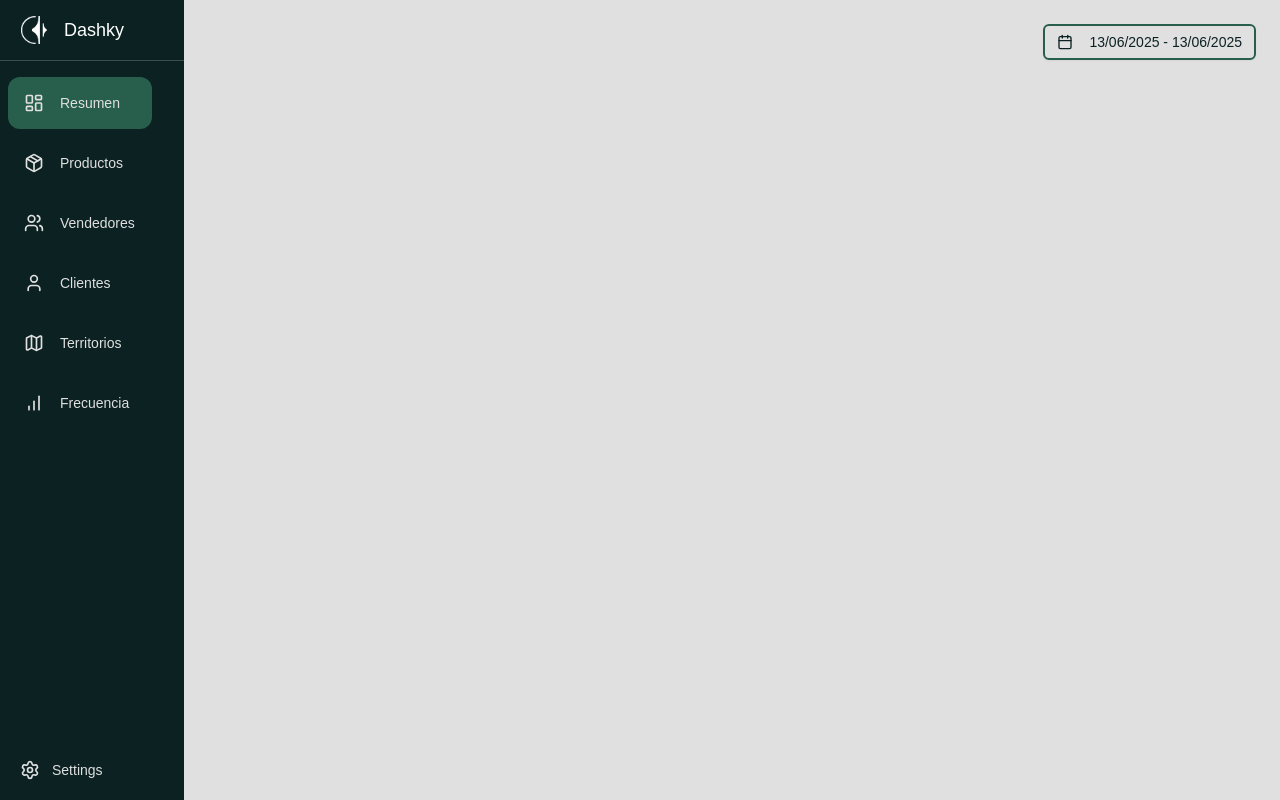
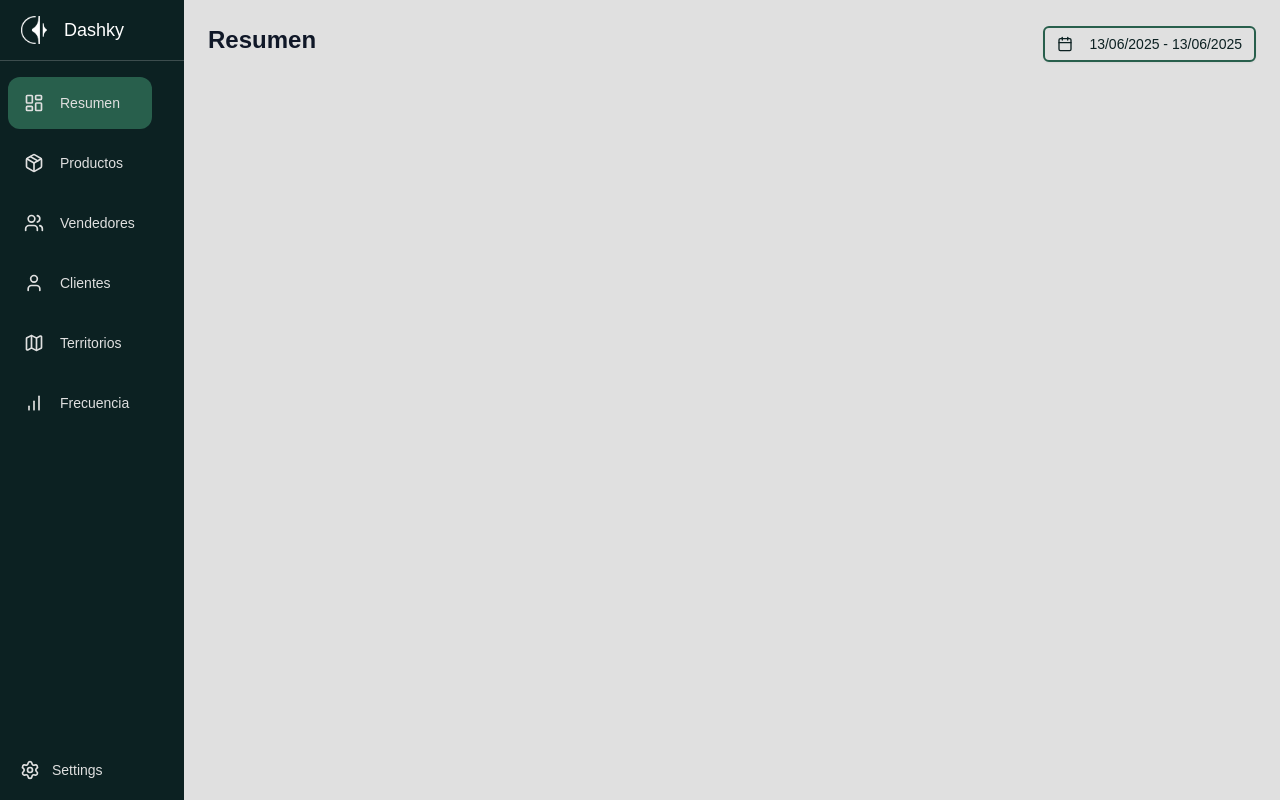
Before and after one commit to AlexanderValencia21/Dashky, a Next.js app: page /dashboard in a window 1280 px wide. Built offline with nearby package versions, Linux system fonts and the light colour scheme; sample sign-in values are in the browser's storage.

Commit message:
adding styles to login and resume title

```diff
--- a/app/dashboard/layout.tsx
+++ b/app/dashboard/layout.tsx
@@ -19,9 +19,9 @@ export default function DashboardLayout({
         <main className={clsx(
           "min-h-screen bg-corporate-white w-full transition-all duration-300",
           {
-            "ml-18": mobileOpen,
+            "ml-16": mobileOpen,
           },
-          "md:ml-48"
+          "md:ml-46"
         )}>
           <div className="p-4 sm:p-6">{children}</div>
         </main>
--- a/app/dashboard/page.tsx
+++ b/app/dashboard/page.tsx
@@ -8,8 +8,13 @@ export default function DashboardPage() {
   }
 
   return (
-    <div className=" flex justify-center w-full md:justify-end ">
+    <div className="w-full flex flex-col md:flex-row md:justify-between items-center md:items-center ">
+    <h1 className="text-2xl font-bold font-raleway mb-2 text-center md:text-left w-full md:w-auto">
+      Resumen
+    </h1>
+    <div className="w-full md:w-auto flex justify-center md:justify-end">
       <DateRangePickerDropdown onChange={handleDateChange} />
     </div>
+  </div>
   )
 }
--- a/app/login/page.tsx
+++ b/app/login/page.tsx
@@ -93,7 +93,7 @@ export default function LoginPage() {
           height={32}
         />
       </div>
-      <div className="relative hidden md:block bg-[linear-gradient(to_right,var(--corporate-ocean),var(--corporate-slate),var(--corporate-dark))]">
+      <div className="relative hidden md:block bg-[linear-gradient(to_bottom_right,var(--corporate-dark),var(--corporate-slate),var(--corporate-dark))]">
         <Image
           src="/images/espiral2.png"
           alt="Decoración"
--- a/components/ui/date-range-picker-dropdown.tsx
+++ b/components/ui/date-range-picker-dropdown.tsx
@@ -54,7 +54,7 @@ export function DateRangePickerDropdown({
           {format(range[0].startDate!, "dd/MM/yyyy")} - {format(range[0].endDate!, "dd/MM/yyyy")}
         </Button>
       </PopoverTrigger>
-      <PopoverContent className="w-auto p-0 shadow-lg border border-corporate-slate z-50 font-raleway" align="end">
+      <PopoverContent className="w-auto p-1 shadow-lg border border-corporate-slate z-50 font-raleway" align="end">
         <DateRange
           ranges={range}
           onChange={handleSelect}
```
